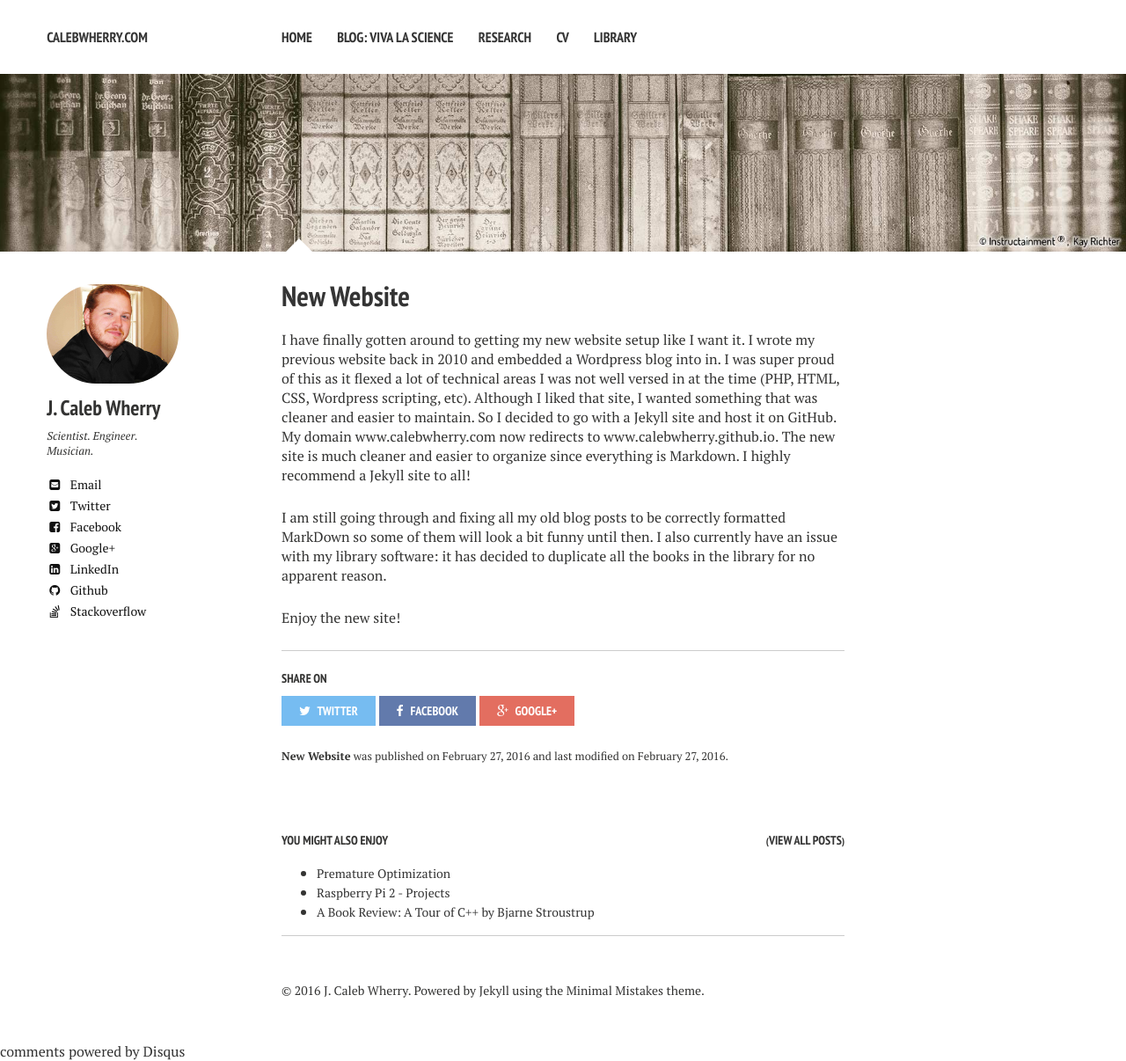
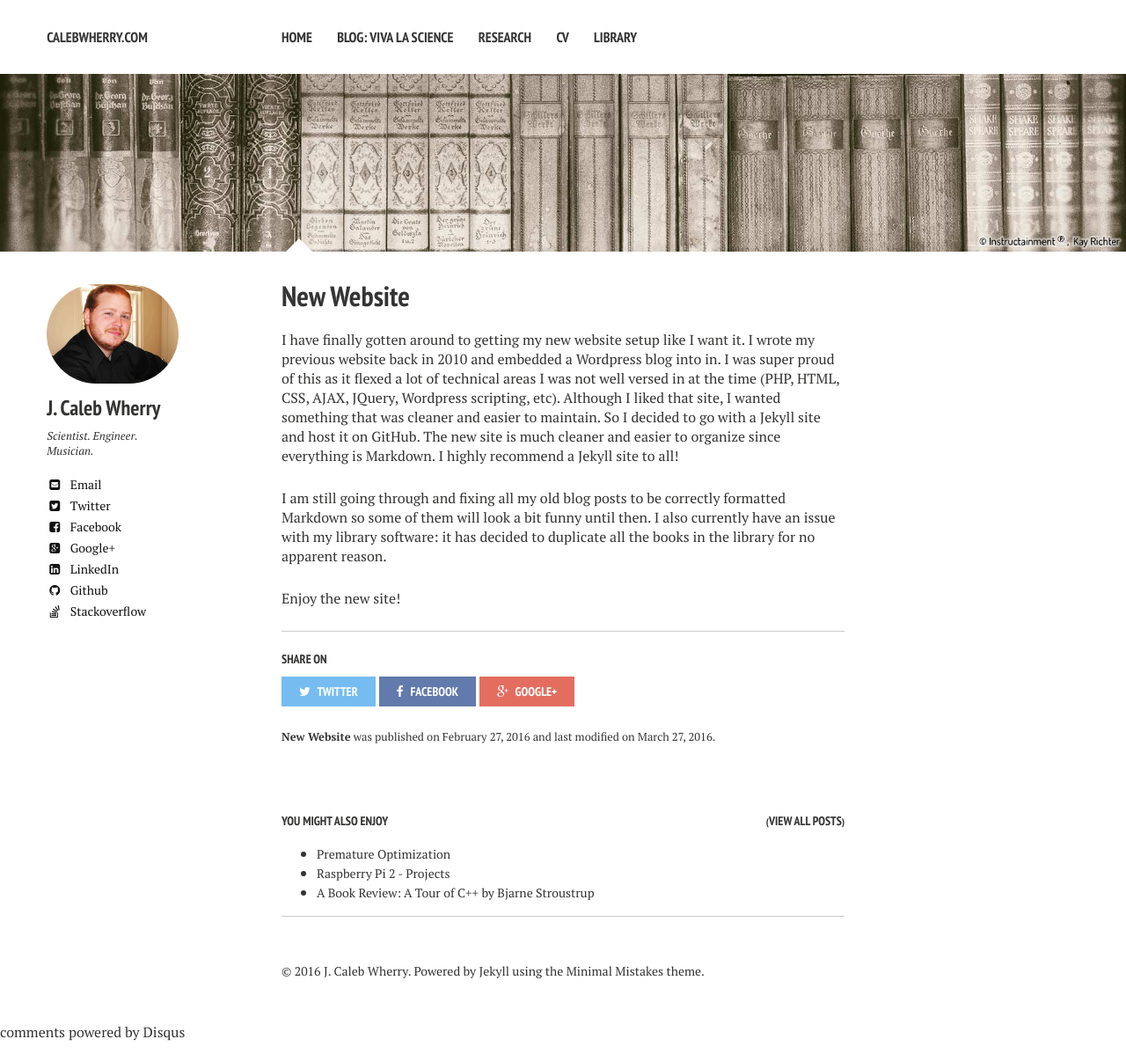
Before and after one commit to calebwherry/calebwherry.github.io, a Jekyll site: the page built from _posts/2016-02-27-new-website.md, in a window 1280 px wide. Shown: the whole page at 88% size. Built offline with Jekyll 4.4.1, drawn with Linux system fonts in a browser that asks for light colours; nearby versions of some CDN libraries; comment, search, counter and statistics services are not loaded; after the commit the page ends 1184 px from its top, so only the background shows below that.

Commit message:
Update 2016-02-27-new-website.md

```diff
--- a/_posts/2016-02-27-new-website.md
+++ b/_posts/2016-02-27-new-website.md
@@ -15,8 +15,8 @@ image:
   feature: main-banner-2.jpg
 ---
 
-I have finally gotten around to getting my new website setup like I want it. I wrote my previous website back in 2010 and embedded a Wordpress blog into in. I was super proud of this as it flexed a lot of technical areas I was not well versed in at the time (PHP, HTML, CSS, Wordpress scripting, etc). Although I liked that site, I wanted something that was cleaner and easier to maintain. So I decided to go with a Jekyll site and host it on GitHub. My domain www.calebwherry.com now redirects to www.calebwherry.github.io. The new site is much cleaner and easier to organize since everything is Markdown. I highly recommend a Jekyll site to all!
+I have finally gotten around to getting my new website setup like I want it. I wrote my previous website back in 2010 and embedded a Wordpress blog into in. I was super proud of this as it flexed a lot of technical areas I was not well versed in at the time (PHP, HTML, CSS, AJAX, JQuery, Wordpress scripting, etc). Although I liked that site, I wanted something that was cleaner and easier to maintain. So I decided to go with a Jekyll site and host it on GitHub. The new site is much cleaner and easier to organize since everything is Markdown. I highly recommend a Jekyll site to all!
 
-I am still going through and fixing all my old blog posts to be correctly formatted MarkDown so some of them will look a bit funny until then. I also currently have an issue with my library software: it has decided to duplicate all the books in the library for no apparent reason.
+I am still going through and fixing all my old blog posts to be correctly formatted Markdown so some of them will look a bit funny until then. I also currently have an issue with my library software: it has decided to duplicate all the books in the library for no apparent reason.
 
 Enjoy the new site!
```
Also changed, not shown: other parts of _posts/2016-02-27-new-website.md (+1 -1 lines).
